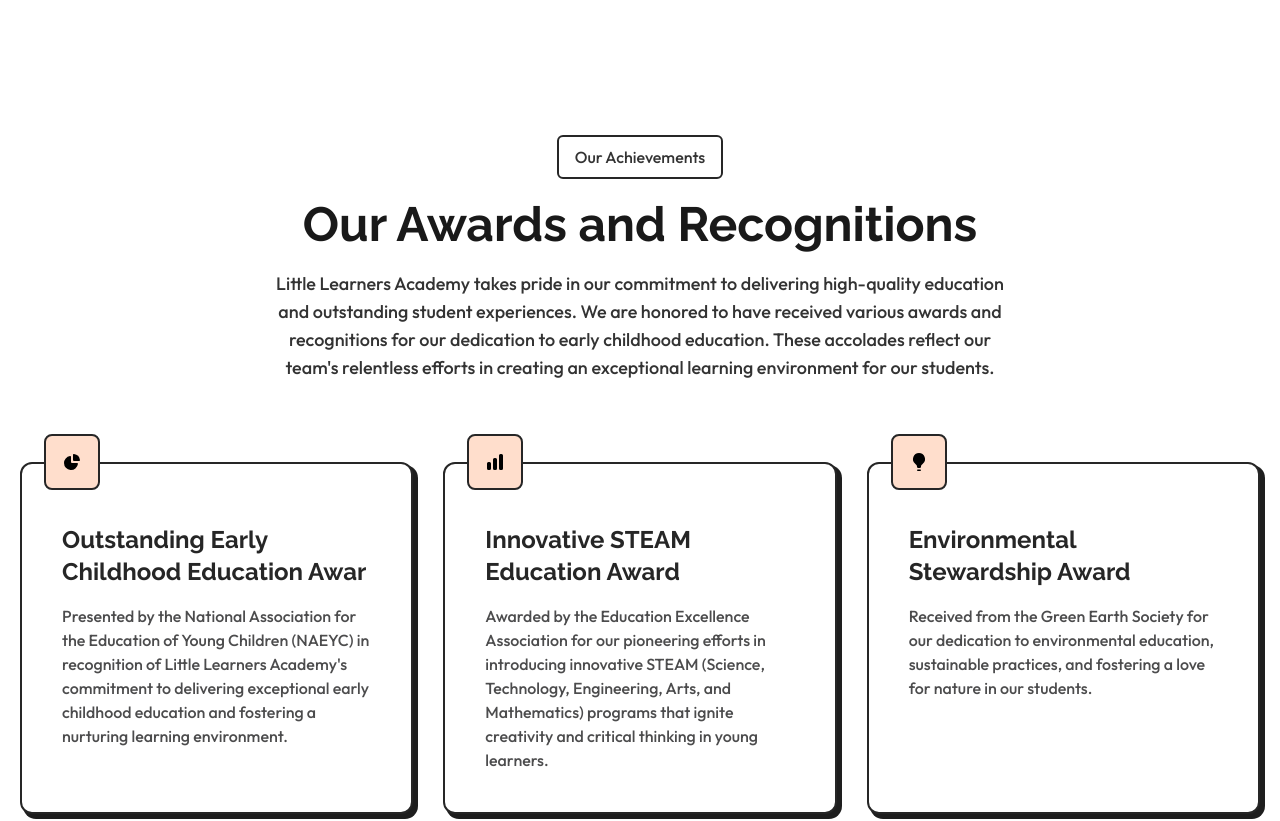
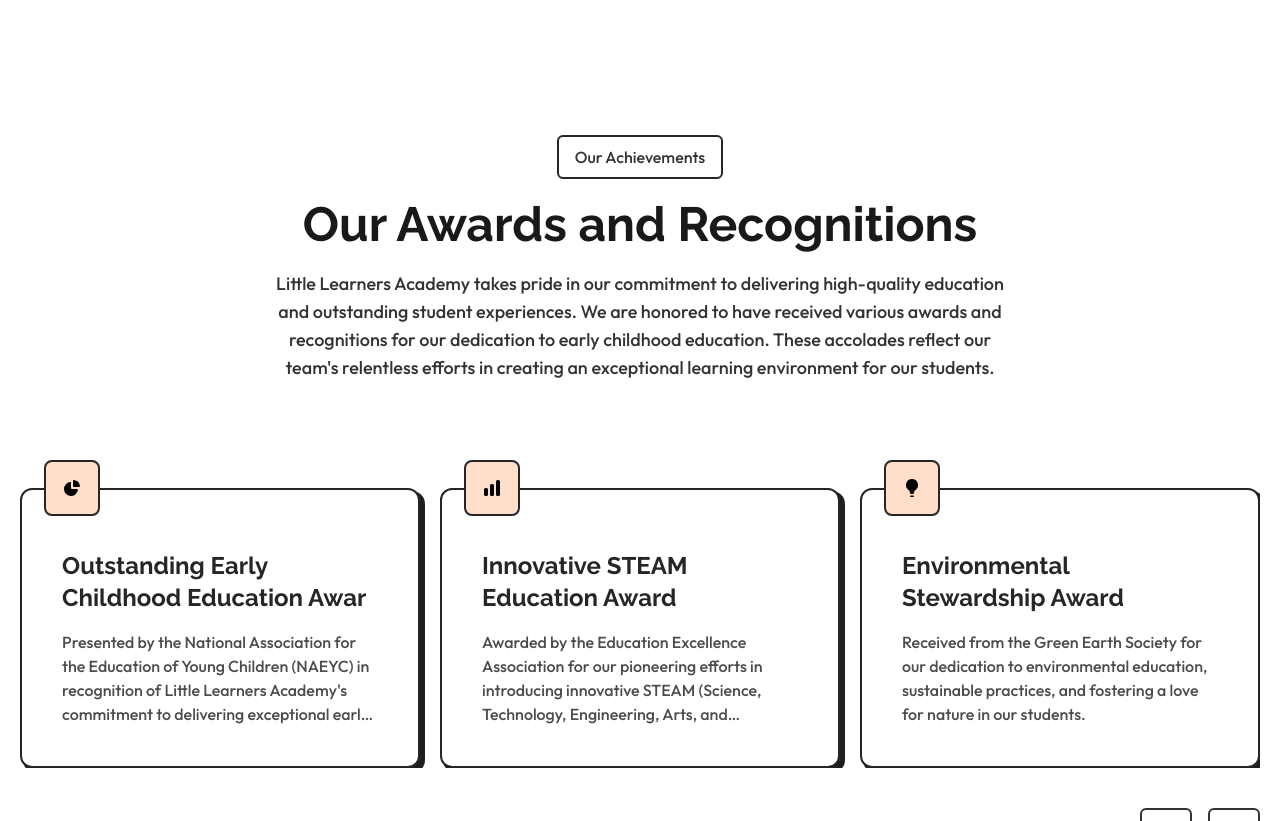
Before and after one commit to marcellandreas/little_learners, a React (Vite) app: page /about-us in a window 1280 px wide. Shown: the part 1240-2061 px from the top of the page. Built offline with nearby package versions, Linux system fonts and the light colour scheme.

Commit message:
feat: selesai memasang slider pada bagian Our Awards di About Page

```diff
--- a/src/UI/CardContentNew.jsx
+++ b/src/UI/CardContentNew.jsx
@@ -22,7 +22,7 @@
         <h2 className="text-grey-15 font-raleway text-[22px] lg:text-2xl 2xl:text-3xl leading-[130%] font-bold">
           {title}
         </h2>
-        <p className="text-grey-30 font-outfit text-base 2xl:text-xl font-medium">
+        <p className="text-grey-30 font-outfit text-base 2xl:text-xl font-medium line-clamp-4">
           {description}
         </p>
       </section>
--- a/src/data/OurAchievements.json
+++ b/src/data/OurAchievements.json
@@ -16,5 +16,17 @@
     "title": "Environmental Stewardship Award",
     "description": "Received from the Green Earth Society for our dedication to environmental education, sustainable practices, and fostering a love for nature in our students.",
     "icon": "LightBulbIcon"
+  },
+  {
+    "id": 4,
+    "title": "Environmental Stewardship Award",
+    "description": "Received from the Green Earth Society for our dedication to environmental education, sustainable practices, and fostering a love for nature in our students.",
+    "icon": "LightBulbIcon"
+  },
+  {
+    "id": 5,
+    "title": "Environmental Stewardship Award",
+    "description": "Received from the Green Earth Society for our dedication to environmental education, sustainable practices, and fostering a love for nature in our students.",
+    "icon": "LightBulbIcon"
   }
 ]
--- a/src/pages/AboutUs.jsx
+++ b/src/pages/AboutUs.jsx
@@ -8,8 +8,33 @@
 import { MdArrowBack, MdArrowForward } from "react-icons/md";
 import dataOurAchievements from "../data/OurAchievements.json";
 import CardContentNew from "../UI/CardContentNew";
+import { useEffect, useRef, useState } from "react";
+import { SwiperSlide, Swiper } from "swiper/react";
+
+import "swiper/css";
+import { Navigation } from "swiper/modules";
+import "swiper/css/navigation";
 
 const AboutUs = () => {
+  const prevRef = useRef(null);
+  const nextRef = useRef(null);
+  const [swiperInstance, setSwiperInstance] = useState(null);
+
+  useEffect(() => {
+    if (
+      swiperInstance &&
+      prevRef.current &&
+      nextRef.current &&
+      swiperInstance.params
+    ) {
+      swiperInstance.params.navigation.prevEl = prevRef.current;
+      swiperInstance.params.navigation.nextEl = nextRef.current;
+
+      swiperInstance.navigation.destroy();
+      swiperInstance.navigation.init();
+      swiperInstance.navigation.update();
+    }
+  }, [swiperInstance, prevRef, nextRef]);
   return (
     <MainLayout>
       <ContainerCard
@@ -32,33 +57,61 @@
         </div>
       </section>
 
-      <section className="flex flex-col gap-[50px] md:gap-20 2xl:gap-[100px] col-span-12">
+      <section className="flex flex-col  gap-[50px]  2xl:gap-[100px] col-span-12">
         <SubContainer
           heading="Our Achievements"
           title="Our Awards and Recognitions"
           description="Little Learners Academy takes pride in our commitment to delivering high-quality education and outstanding student experiences. We are honored to have received various awards and recognitions for our dedication to early childhood education. These accolades reflect our team's relentless efforts in creating an exceptional learning environment for our students."
         />
         <div className="flex flex-col gap-[30px] lg:gap-10 2xl:gap-[50px]">
-          <div className="grid grid-cols-3 gap-10 xl:gap-[30px] 2xl:gap-10">
+          <div className="  gap-10 overflow-visible">
+            <Swiper
+              modules={[Navigation]}
+              onBeforeInit={(swiper) => {
+                swiper.params.navigation.prevEl = prevRef.current;
+                swiper.params.navigation.nextEl = nextRef.current;
+              }}
+              navigation={{
+                prevEl: prevRef.current,
+                nextEl: nextRef.current,
+              }}
+              onSwiper={setSwiperInstance}
+              spaceBetween={20}
+              loop={true}
+              breakpoints={{
+                0: { slidesPerView: 1 },
+                768: { slidesPerView: 2 },
+                1024: { slidesPerView: 3 },
+              }}
+            >
               {dataOurAchievements.map((data) => (
+                <SwiperSlide key={data.id}>
                   <CardContentNew
-                key={data.id}
                     title={data.title}
                     description={data.description}
                     icon={data.icon}
-                classNameCard="col-span-3 md:col-span-1"
+                    classNameCard="col-span-3 md:col-span-1 mt-14"
                   />
+                </SwiperSlide>
               ))}
+            </Swiper>
           </div>
+
           <div className="flex items-center justify-between">
             <p className=" text-grey-10 font-raleway text-lg 2xl:text-2xl font-bold">
               8 More Awards
             </p>
             <div className="flex gap-4">
-              <button className="p-3 rounded-md border-2 border-grey-20 bg-white">
+              <button
+                ref={prevRef}
+                className="p-3 rounded-md border-2 border-grey-20 bg-white"
+              >
                 <MdArrowBack className="w-6 h-6" />
               </button>
-              <button className="p-3 rounded-md border-2 border-grey-20 bg-white">
+              <button
+                ref={nextRef}
+                className="p-3 rounded-md border-2 border-grey-20 bg-white"
+              >
                 <MdArrowForward className="w-6 h-6" />
               </button>
             </div>
```
Lines whose indentation alone changed are shown as unchanged.
